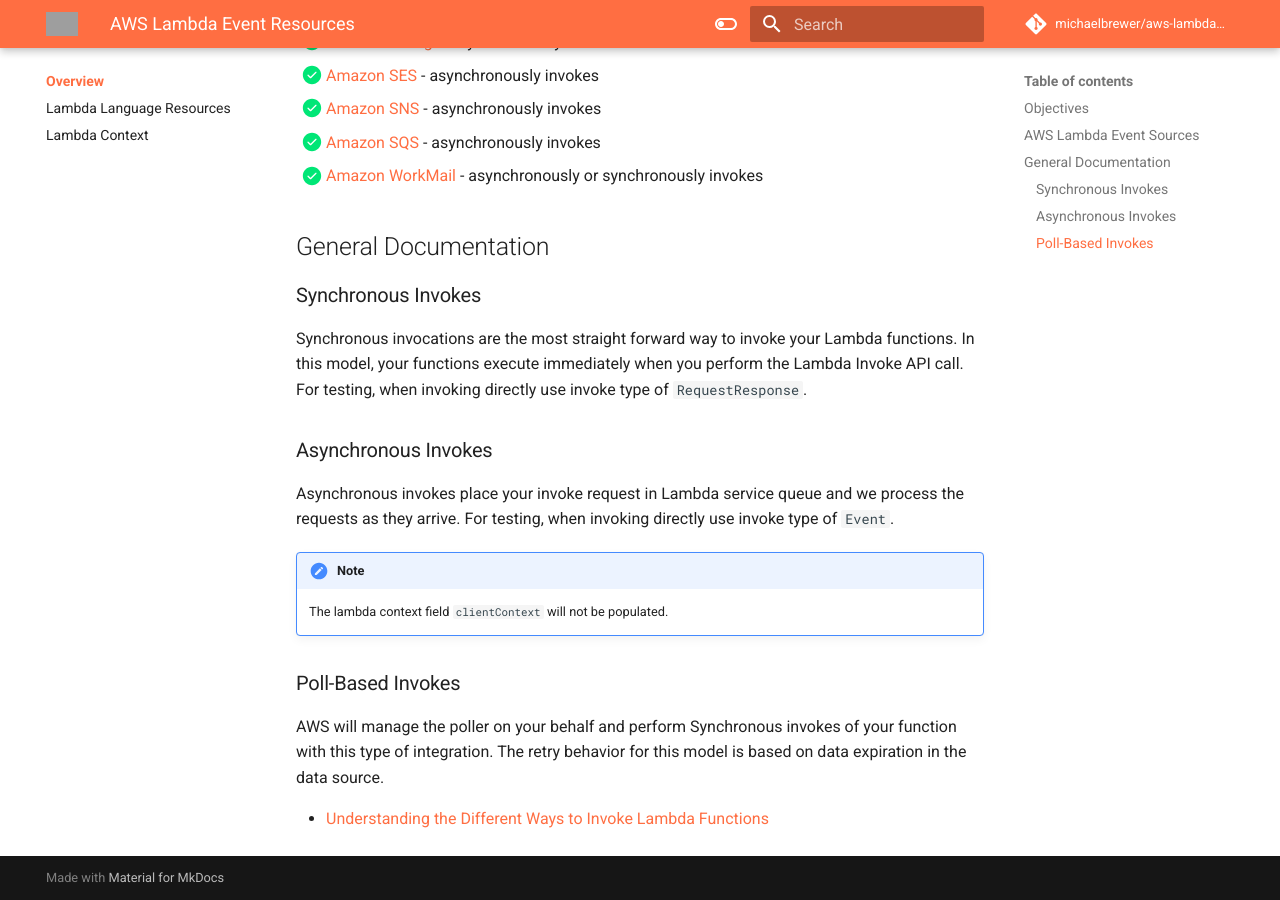
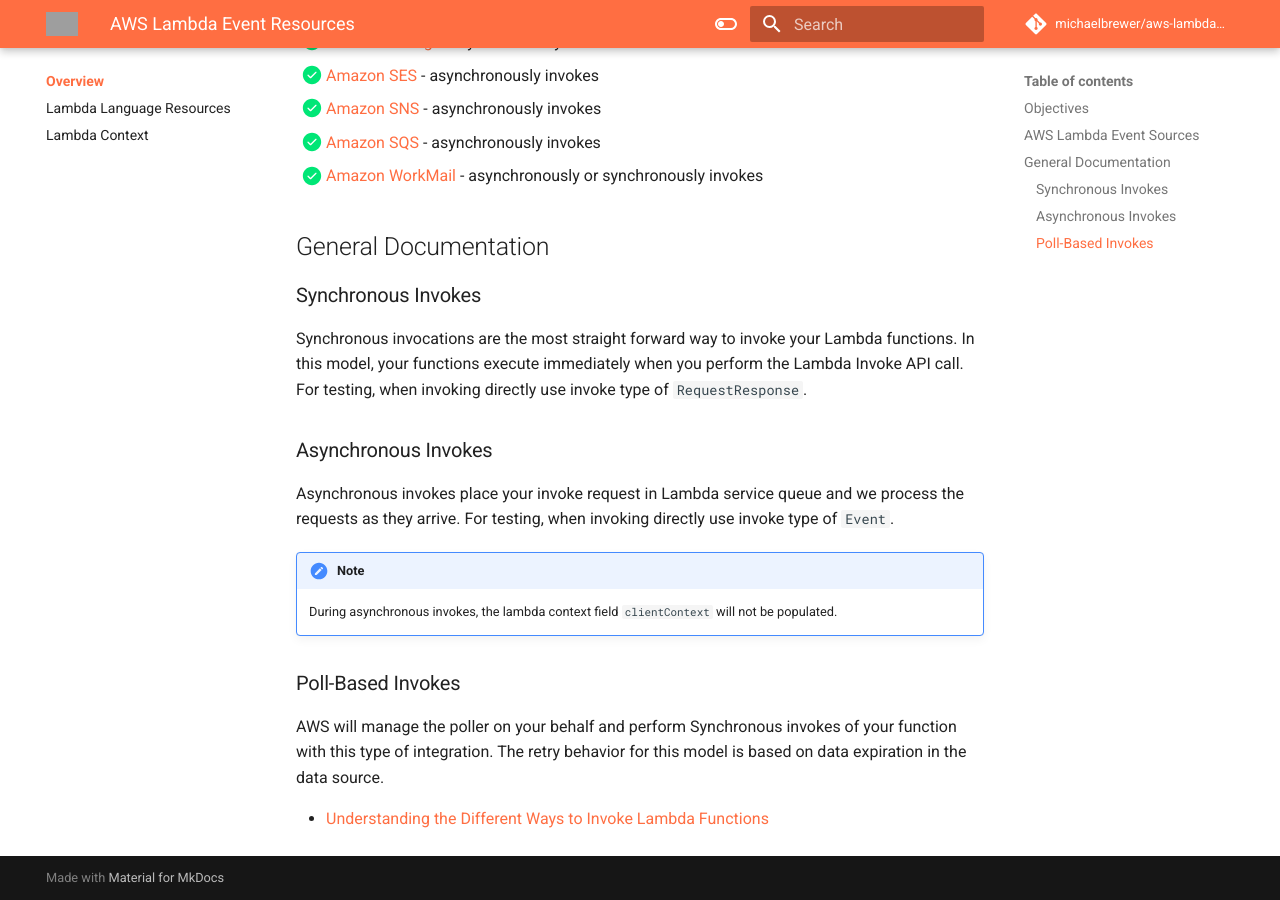
Before and after one commit to michaelbrewer/aws-lambda-events, an MkDocs documentation site: the page built from docs/index.md, in a window 1280 px wide and 900 px high, scrolled down 1886 px. Built offline with MkDocs 1.6.1 and Material for MkDocs 9.7.7, drawn with Linux system fonts in a browser that asks for light colours; comment, search, counter and statistics services are not loaded; grey boxes are pictures that could not be loaded.

Commit message:
chore: further clarifications

```diff
--- a/docs/index.md
+++ b/docs/index.md
@@ -69,7 +69,7 @@
 Asynchronous invokes place your invoke request in Lambda service queue and we process the requests as they arrive. For testing, when invoking directly use invoke type of `Event`.
 
 !!!NOTE
-    The lambda context field `clientContext` will not be populated.
+    During asynchronous invokes, the lambda context field `clientContext` will not be populated.
 
 ### Poll-Based Invokes
 
```
